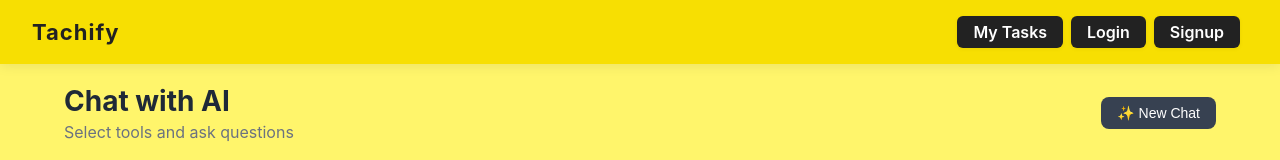
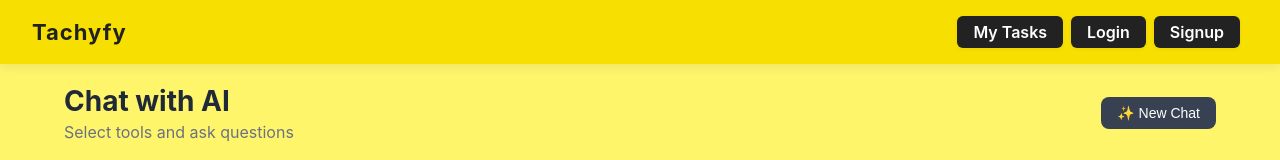
Before and after one commit to yashwanth-alapati/tachyfy_frontend, a React (Create React App) app: page / in a window 1280 px wide. Shown: the top 160 px of the page. Built offline with nearby package versions, Linux system fonts and the light colour scheme; no server answers.

Commit message:
change to tachyfy from tachify

```diff
--- a/public/index.html
+++ b/public/index.html
@@ -24,7 +24,7 @@
       work correctly both with client-side routing and a non-root public URL.
       Learn how to configure a non-root public URL by running `npm run build`.
     -->
-    <title>Tachify</title>
+    <title>Tachyfy</title>
   </head>
   <body>
     <noscript>You need to enable JavaScript to run this app.</noscript>
--- a/src/Header.tsx
+++ b/src/Header.tsx
@@ -108,7 +108,7 @@
           letterSpacing: 1,
         }}
       >
-        Tachify
+        Tachyfy
       </Link>
       <div style={{ display: "flex", alignItems: "center" }}>
         <Link to="/tasks" style={blackButtonStyle} onClick={handleTasksClick}>
```
